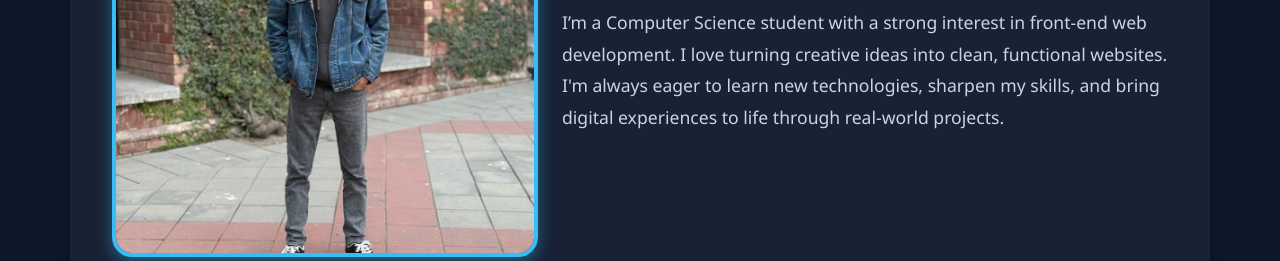
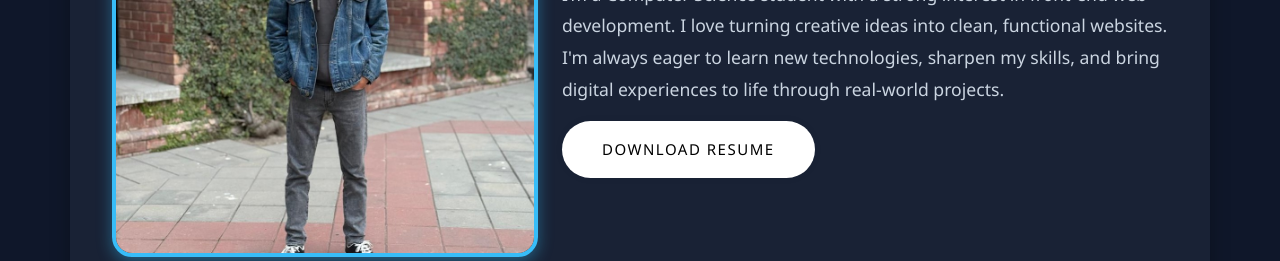
Before and after one commit to usmananwar12/portfolio, a plain HTML site: page index.html in a window 1280 px wide. Shown: the part 539-800 px from the top of the page. Drawn offline with nearby package versions, Linux system fonts and the light colour scheme.

Commit message:
resume download feature added

```diff
--- a/index.html
+++ b/index.html
@@ -132,6 +132,38 @@
     .text {
       color: #cbd5e1;
     }
+
+    /* From Uiverse.io by barisdogansutcu */
+    button {
+      padding: 17px 40px;
+      border-radius: 50px;
+      cursor: pointer;
+      border: 0;
+      background-color: white;
+      box-shadow: rgb(0 0 0 / 5%) 0 0 8px;
+      letter-spacing: 1.5px;
+      text-transform: uppercase;
+      font-size: 15px;
+      transition: all 0.5s ease;
+    }
+
+    button:hover {
+      letter-spacing: 3px;
+      background-color: hsl(261deg 80% 48%);
+      color: hsl(0, 0%, 100%);
+      box-shadow: rgb(93 24 220) 0px 7px 29px 0px;
+    }
+
+    button:active {
+      letter-spacing: 3px;
+      background-color: hsl(261deg 80% 48%);
+      color: hsl(0, 0%, 100%);
+      box-shadow: rgb(93 24 220) 0px 0px 0px 0px;
+      transform: translateY(10px);
+      transition: 100ms;
+    }
+
+
   </style>
 </head>
 
@@ -155,6 +187,10 @@
           creative ideas into clean, functional websites. I'm always eager to learn new technologies, sharpen
           my skills, and bring digital experiences to life through real-world projects.
         </p>
+        <a href="Resume.pdf" download>
+          <button>Download Resume</button>
+        </a>
+
       </div>
     </div>
   </section>
```
Also changed, not shown: 1 other file.
